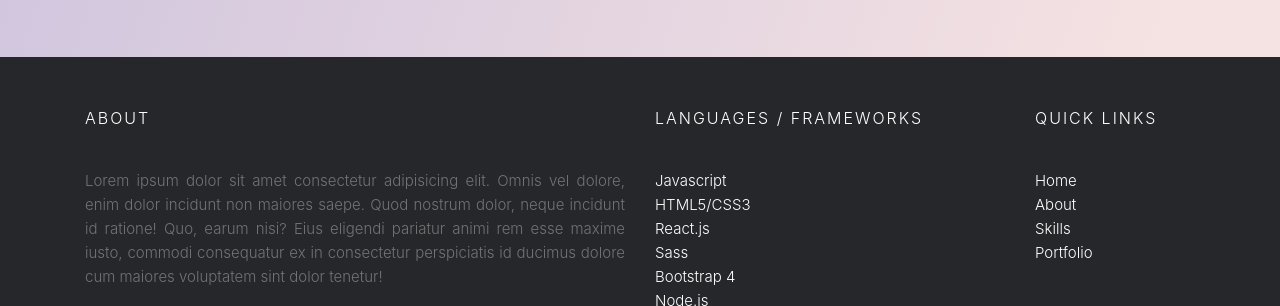
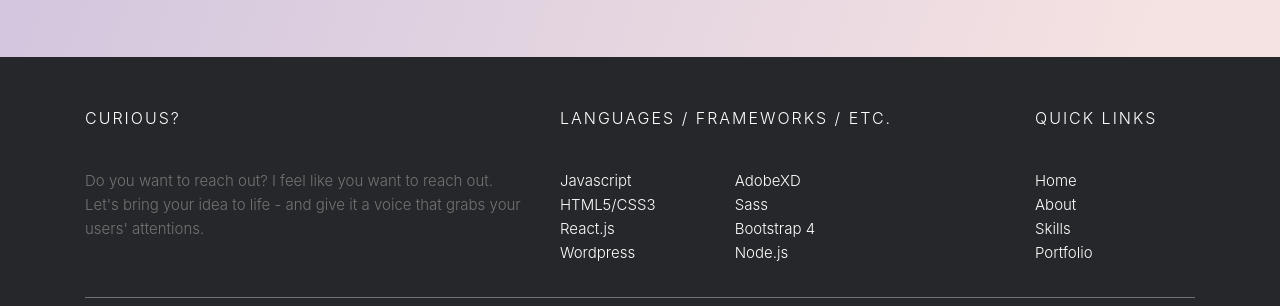
Before and after one commit to malloryrsteffes/animateOnScroll, a plain HTML site: page index.html in a window 1280 px wide. Shown: the part 3911-4217 px from the top of the page. Drawn offline with nearby package versions, Linux system fonts and the light colour scheme.

Commit message:
footer redone

```diff
--- a/index.html
+++ b/index.html
@@ -297,32 +297,52 @@
     <footer class="site-footer">
       <div class="container">
         <div class="row">
-          <div class="col-sm-12 col-md-6">
-            <h6>About</h6>
-            <p class="text-justify">
-              Lorem ipsum dolor sit amet consectetur adipisicing elit. Omnis vel
-              dolore, enim dolor incidunt non maiores saepe. Quod nostrum dolor,
-              neque incidunt id ratione! Quo, earum nisi? Eius eligendi pariatur
-              animi rem esse maxime iusto, commodi consequatur ex in consectetur
-              perspiciatis id ducimus dolore cum maiores voluptatem sint dolor
-              tenetur!
+          <div class="col-xs-12 col-md-5">
+            <h6>Curious?</h6>
+
+            <p>
+              Do you want to reach out? I feel like you want to
+              <a
+                href="mailto:&#109;&#097;&#108;&#114;&#115;&#116;&#101;&#102;&#102;&#101;&#115;&#064;&#103;&#109;&#097;&#105;&#108;&#046;&#099;&#111;&#109;"
+                >reach out.</a
+              >
+              Let's bring your idea to life - and give it a voice that grabs
+              your users' attentions.
             </p>
           </div>
-
-          <div class="col-xs-6 col-md-4">
-            <h6>Languages / Frameworks</h6>
+          <div class="col-xs-6 col-md-5">
+            <h6>Languages / Frameworks / Etc.</h6>
             <ul class="footer-links">
-              <li><a href="https://www.javascript.com/">Javascript</a></li>
+              <li>
+                <a href="https://www.javascript.com/" target="_blank"
+                  >Javascript</a
+                >
+              </li>
               <li>
                 <a
                   href="https://developer.mozilla.org/en-US/docs/Web/Guide/HTML/HTML5"
+                  target="_blank"
                   >HTML5/CSS3</a
                 >
               </li>
-              <li><a href="https://reactjs.org/">React.js</a></li>
-              <li><a href="https://sass-lang.com/">Sass</a></li>
-              <li><a href="https://getbootstrap.com/">Bootstrap 4</a></li>
-              <li><a href="https://nodejs.org/en/">Node.js</a></li>
+              <li>
+                <a href="https://reactjs.org/" target="_blank">React.js</a>
+              </li>
+              <li>
+                <a href="https://wordpress.org/" target="_blank">Wordpress</a>
+              </li>
+            </ul>
+            <ul class="footer-links">
+              <li><a href="https://www.adobe.com">AdobeXD</a></li>
+              <li><a href="https://sass-lang.com/" target="_blank">Sass</a></li>
+              <li>
+                <a href="https://getbootstrap.com/" target="_blank"
+                  >Bootstrap 4</a
+                >
+              </li>
+              <li>
+                <a href="https://nodejs.org/en/" target="_blank">Node.js</a>
+              </li>
             </ul>
           </div>
 
--- a/scss/style.scss
+++ b/scss/style.scss
@@ -201,6 +201,8 @@ a {
 .footer-links {
   padding-left: 0;
   list-style: none;
+  display: inline-block;
+  padding-right: 5em;
   li {
     display: block;
   }
```
Also changed, not shown: css/style.css.
